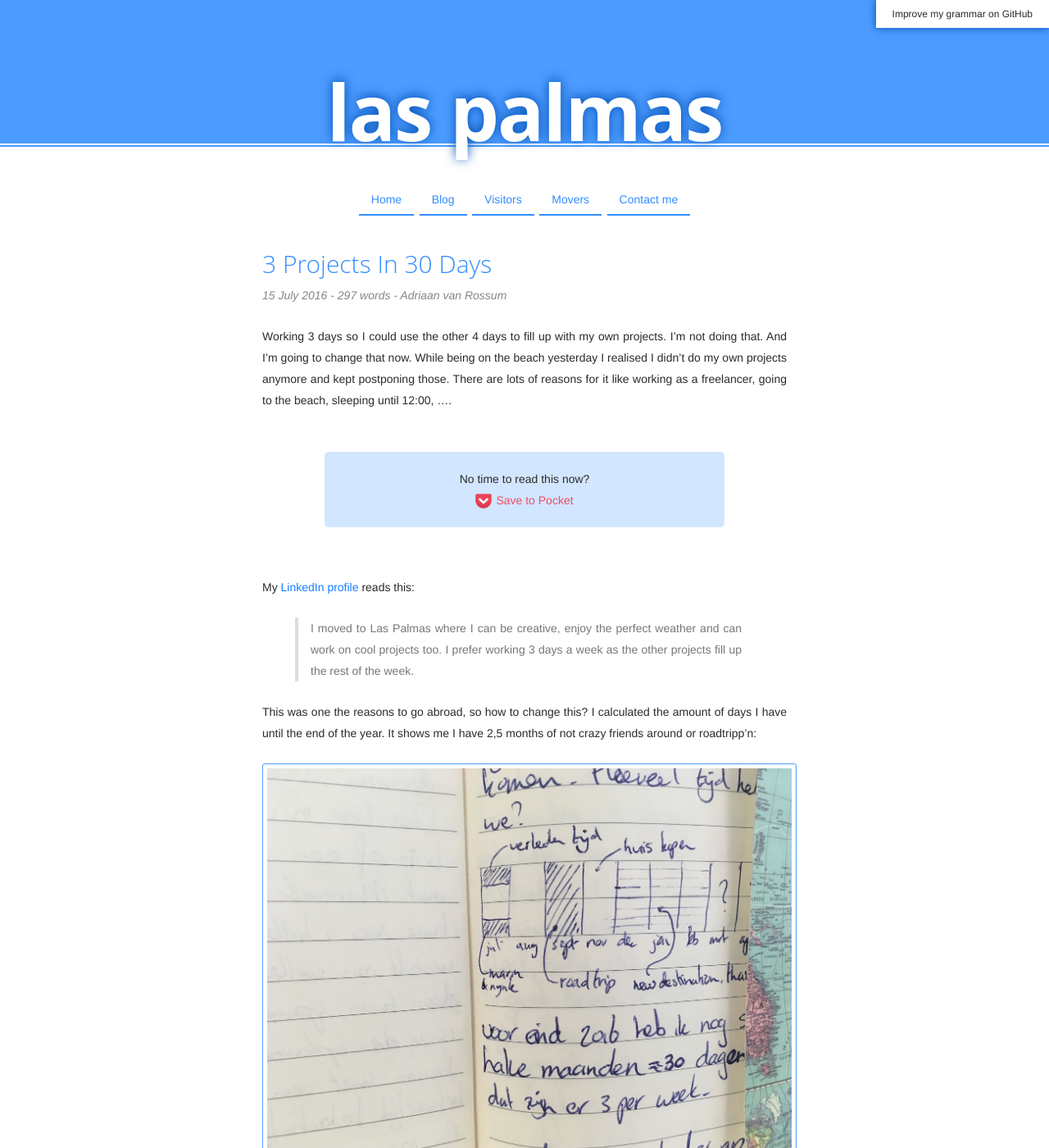
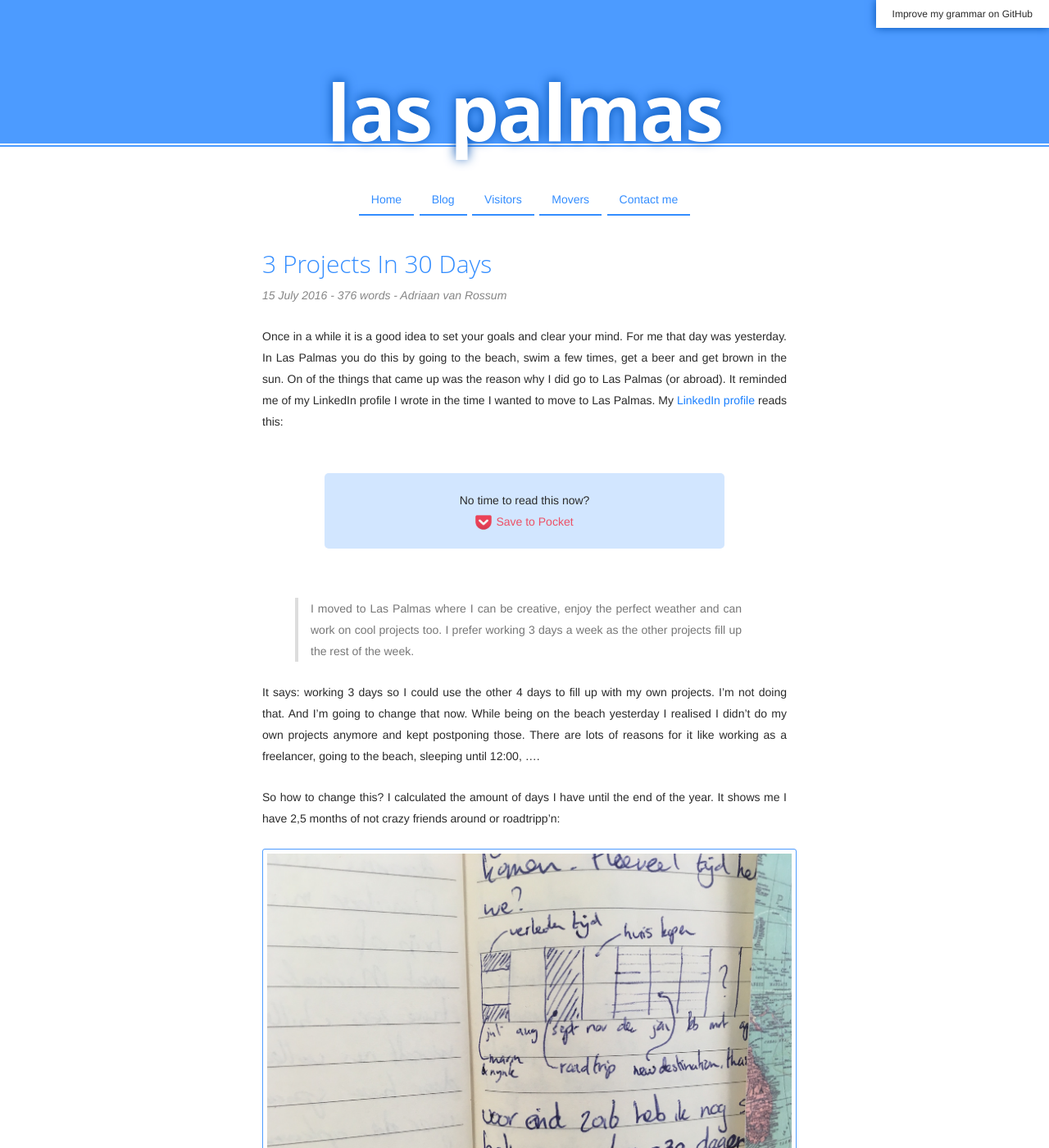
Before and after one commit to adriaandotcom/laspalmas.adriaan.io, a Jekyll site: the page built from _posts/2016-07-15-3-projects-in-30-days.md, in a window 1280 px wide and 1400 px high. Shown: the whole window at 82% size. Built offline with Jekyll 4.4.1, drawn with Linux system fonts in a browser that asks for light colours.

Commit message:
Make it more fluent

```diff
--- a/_posts/2016-07-15-3-projects-in-30-days.md
+++ b/_posts/2016-07-15-3-projects-in-30-days.md
@@ -2,13 +2,13 @@
 featured_image: '/images/posts/3-projects-in-30-days/new-plan.jpg'
 ---
 
-Working 3 days so I could use the other 4 days to fill up with my own projects. I'm not doing that. And I'm going to change that now. While being on the beach yesterday I realised I didn't do my own projects anymore and kept postponing those. There are lots of reasons for it like working as a freelancer, going to the beach, sleeping until 12:00, ….
-
-My [LinkedIn profile](https://linkedin.com/in/adriaanvanrossum) reads this:
+Once in a while it is a good idea to set your goals and clear your mind. For me that day was yesterday. In Las Palmas you do this by going to the beach, swim a few times, get a beer and get brown in the sun. On of the things that came up was the reason why I did go to Las Palmas (or abroad). It reminded me of my LinkedIn profile I wrote in the time I wanted to move to Las Palmas. My [LinkedIn profile](https://linkedin.com/in/adriaanvanrossum) reads this:
 
 > I moved to Las Palmas where I can be creative, enjoy the perfect weather and can work on cool projects too. I prefer working 3 days a week as the other projects fill up the rest of the week.
 
-This was one the reasons to go abroad, so how to change this? I calculated the amount of days I have until the end of the year. It shows me I have 2,5 months of not crazy friends around or roadtripp'n:
+It says: working 3 days so I could use the other 4 days to fill up with my own projects. I'm not doing that. And I'm going to change that now. While being on the beach yesterday I realised I didn't do my own projects anymore and kept postponing those. There are lots of reasons for it like working as a freelancer, going to the beach, sleeping until 12:00, ….
+
+So how to change this? I calculated the amount of days I have until the end of the year. It shows me I have 2,5 months of not crazy friends around or roadtripp'n:
 
 <div><img src="/images/posts/3-projects-in-30-days/new-plan.jpg"></div>
 
```
